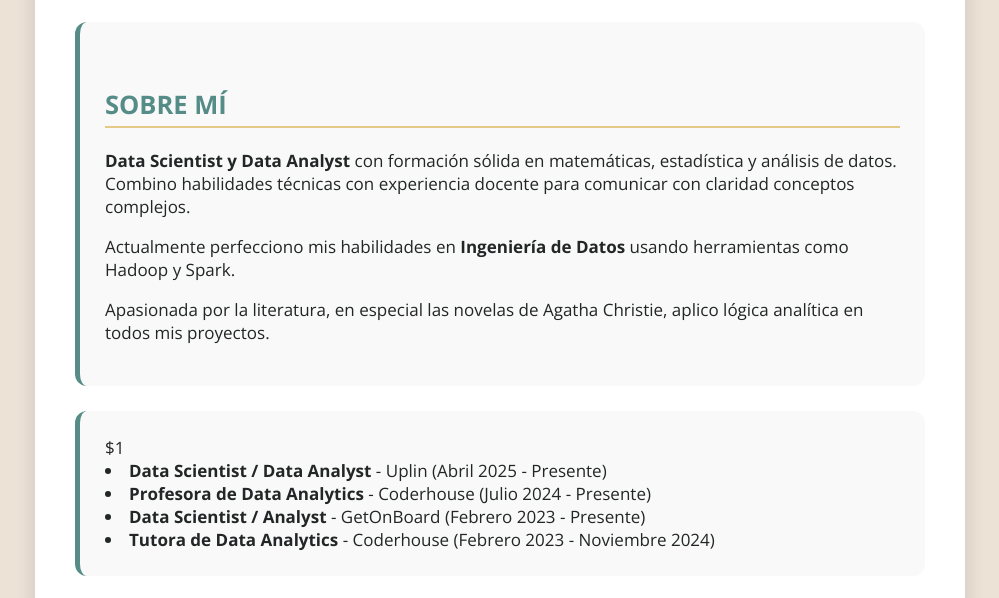
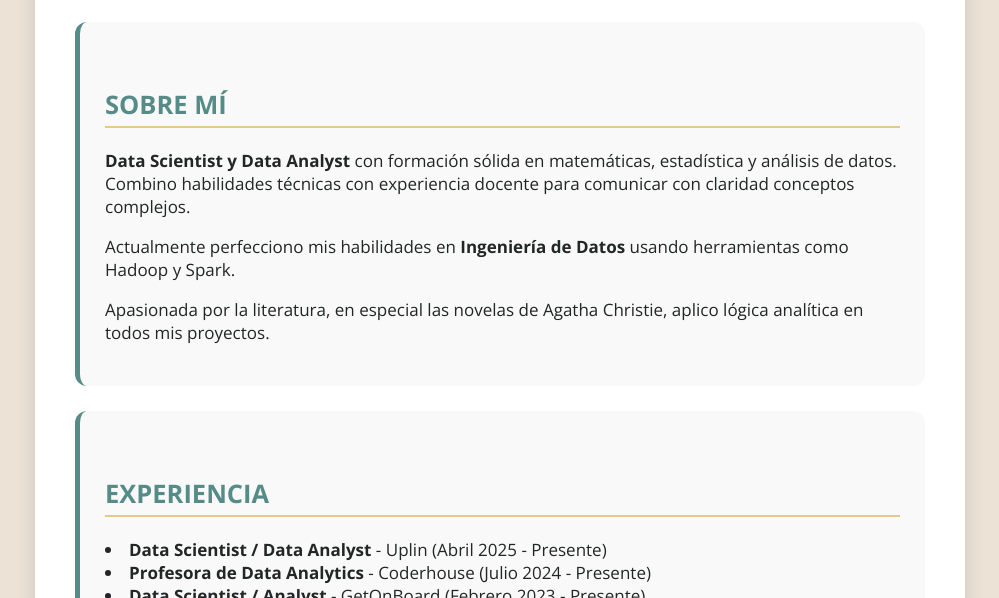
Before and after one commit to AnaMarce5059/anamarce5059.github.io, a plain HTML site: page index.html in a window 1280 px wide. Shown: the part 331-929 px from the top of the page, without its empty margins (140-1139 px from the left). Drawn offline with nearby package versions, Linux system fonts and the light colour scheme.

Commit message:
Update index.html

```diff
--- a/index.html
+++ b/index.html
@@ -167,7 +167,8 @@
         </div>
 
         <div class="section">
-            $1
+            <h2>Experiencia</h2>
+
                 <li><strong>Data Scientist / Data Analyst</strong> - Uplin (Abril 2025 - Presente)</li>
                 <li><strong>Profesora de Data Analytics</strong> - Coderhouse (Julio 2024 - Presente)</li>
                 <li><strong>Data Scientist / Analyst</strong> - GetOnBoard (Febrero 2023 - Presente)</li>
```
